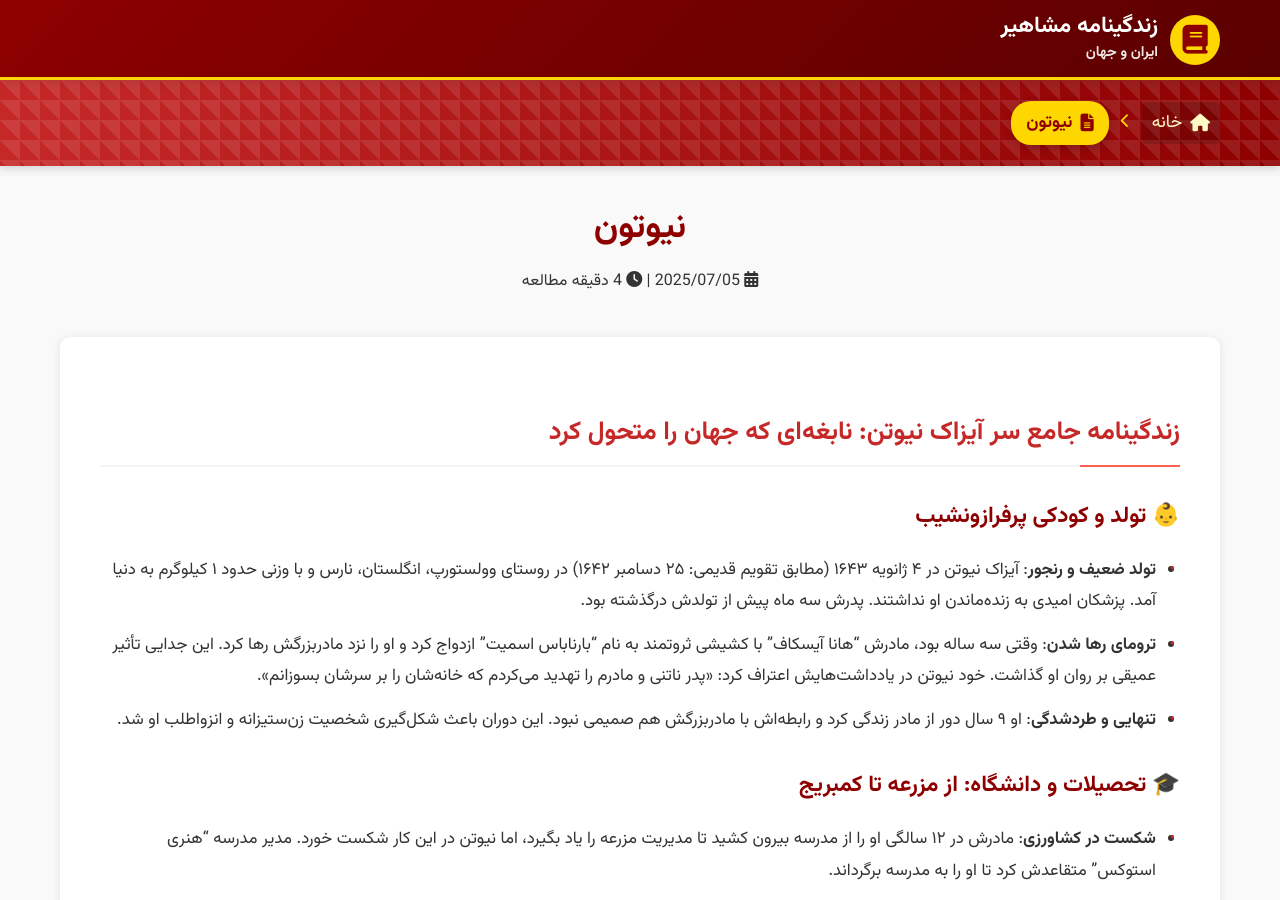
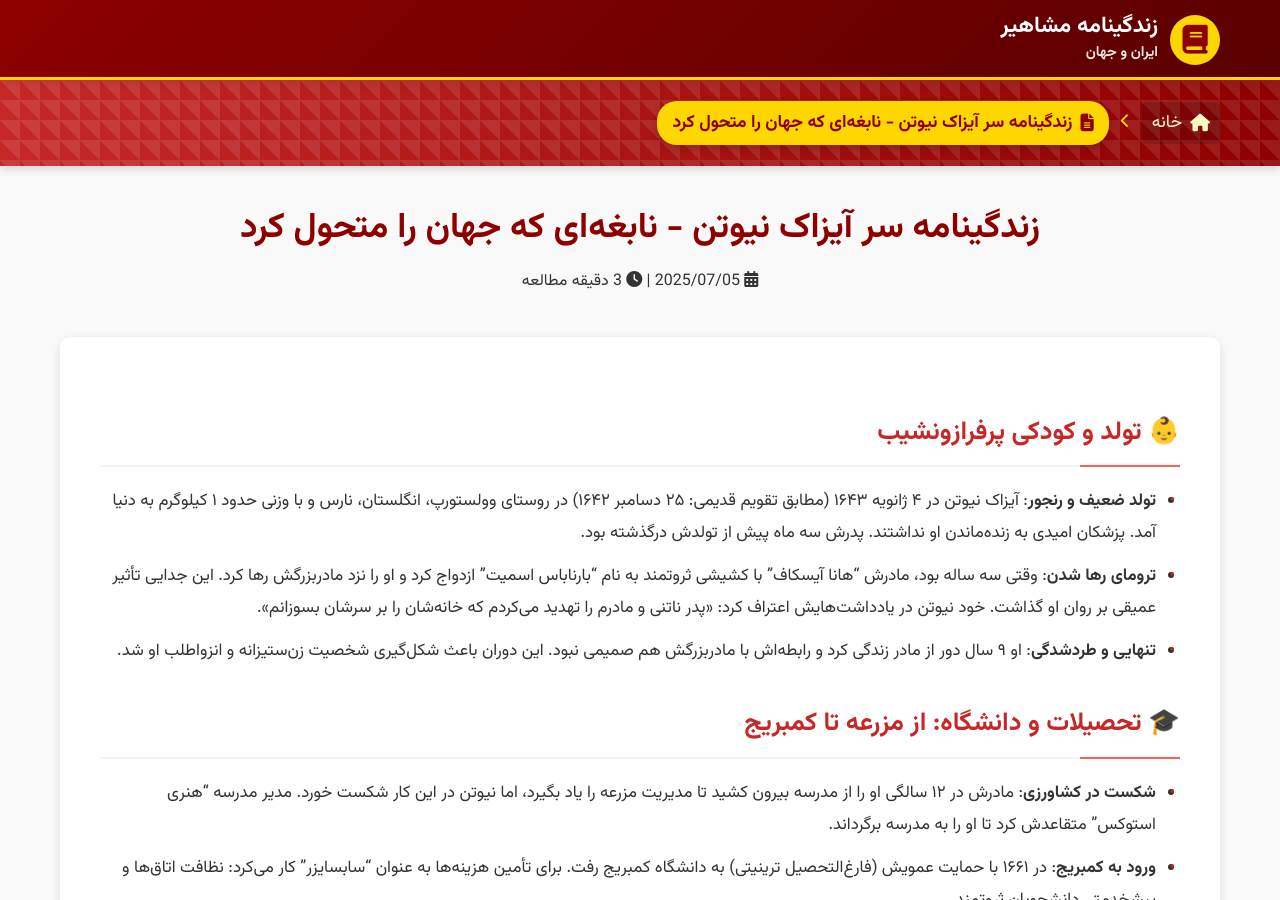
Before and after one commit to darkblog/darkblog.github.io, a Jekyll site: the page built from _posts/2025-7-5-65.md, in a window 1280 px wide and 900 px high. Built offline with Jekyll 4.4.1, drawn with Linux system fonts in a browser that asks for light colours.

Commit message:
Update 2025-7-5-65.md

```diff
--- a/_posts/2025-7-5-65.md
+++ b/_posts/2025-7-5-65.md
@@ -1,22 +1,20 @@
 ---
 layout: post
-title: نیوتون
+title: زندگینامه سر آیزاک نیوتن - نابغه‌ای که جهان را متحول کرد
 ---
 
-## زندگینامه جامع سر آیزاک نیوتن: نابغه‌ای که جهان را متحول کرد
-
-### 👶 تولد و کودکی پرفرازونشیب
+## 👶 تولد و کودکی پرفرازونشیب
 - **تولد ضعیف و رنجور**: آیزاک نیوتن در ۴ ژانویه ۱۶۴۳ (مطابق تقویم قدیمی: ۲۵ دسامبر ۱۶۴۲) در روستای وولستورپ، انگلستان، نارس و با وزنی حدود ۱ کیلوگرم به دنیا آمد. پزشکان امیدی به زنده‌ماندن او نداشتند. پدرش سه ماه پیش از تولدش درگذشته بود.
 - **ترومای رها شدن**: وقتی سه ساله بود، مادرش "هانا آیسکاف" با کشیشی ثروتمند به نام "بارناباس اسمیت" ازدواج کرد و او را نزد مادربزرگش رها کرد. این جدایی تأثیر عمیقی بر روان او گذاشت. خود نیوتن در یادداشت‌هایش اعتراف کرد: «پدر ناتنی و مادرم را تهدید می‌کردم که خانه‌شان را بر سرشان بسوزانم».
 - **تنهایی و طردشدگی**: او ۹ سال دور از مادر زندگی کرد و رابطه‌اش با مادربزرگش هم صمیمی نبود. این دوران باعث شکل‌گیری شخصیت زن‌ستیزانه و انزواطلب او شد.
 
-### 🎓 تحصیلات و دانشگاه: از مزرعه تا کمبریج
+## 🎓 تحصیلات و دانشگاه: از مزرعه تا کمبریج
 - **شکست در کشاورزی**: مادرش در ۱۲ سالگی او را از مدرسه بیرون کشید تا مدیریت مزرعه را یاد بگیرد، اما نیوتن در این کار شکست خورد. مدیر مدرسه "هنری استوکس" متقاعدش کرد تا او را به مدرسه برگرداند.
 - **ورود به کمبریج**: در ۱۶۶۱ با حمایت عمویش (فارغ‌التحصیل ترینیتی) به دانشگاه کمبریج رفت. برای تأمین هزینه‌ها به عنوان "سابسایزر" کار می‌کرد: نظافت اتاق‌ها و پیشخدمتی دانشجویان ثروتمند.
 - **شعار فلسفی**: در یادداشت‌های دانشگاهی نوشت:
   > «افلاطون دوست من و ارسطو هم دوست من است، اما بهترین دوست من حقیقت است».
 
-### 💡 سال‌های معجزه‌آسا و دستاوردهای انقلابی
+## 💡 سال‌های معجزه‌آسا و دستاوردهای انقلابی
 - **طاعون و بازگشت به وولستورپ** (۱۶۶۵-۱۶۶۷): با تعطیلی دانشگاه به دلیل طاعون، به زادگاهش بازگشت. در ۱۸ ماه، سه کشف بزرگ انجام داد:
   1. **قانون گرانش جهانی**: افسانه سیب معروف است، اما خودش نوشت:
      > «با دیدن سیب افتاده، پرسیدم: چرا سیب همیشه عمودی پایین می‌آید؟ چرا ماه نمی‌افتد؟».
@@ -30,13 +28,13 @@ title: نیوتون
   - **قانون گرانش جهانی**: توضیح حرکت سیارات با فرمول ریاضی.
 - **اختراع تلسکوپ بازتابی** (۱۶۶۸): اولین تلسکوپ کاربردی که انقلابی در نجوم ایجاد کرد.
 
-### 🧠 شخصیت مرموز و تناقض‌های رفتاری
+## 🧠 شخصیت مرموز و تناقض‌های رفتاری
 - **اختلال دوقطبی احتمالی**: بیوگرافی‌نویسان علائمی مانند دوره‌های شیدایی (کار مداوم بدون غذا خوردن) و افسردگی عمیق را ثبت کرده‌اند. در ۱۶۷۸ و پس از مرگ مادرش، دو بحران عصبی شدید داشت.
 - **وسواس در انتشار آثار**: از ترس انتقاد، سال‌ها حساب دیفرانسیل را مخفی کرد. هنگام انتشار "پرینسیپیا" فقط با فشار ستاره‌شناس "ادموند هالی" موافقت کرد.
 - **جنجال با لایبنیتس**: وقتی لایبنیتس ادعای ابداع حسابان کرد، نیوتن به عنوان رئیس انجمن سلطنتی، هیئتی متشکل از دوستانش تشکیل داد و خودش گزارش را نوشت که لایبنیتس را "سارق علمی" معرفی می‌کرد.
 - **زندگی عاشقانه مبهم**: هرگز ازدواج نکرد. تنها روابط عمیقش با خواهرزاده‌اش "کاترین بارتون" و ریاضیدان سوئیسی "فاتیو د دولیر" بود. برخی به رابطه همجنس‌گرایانه مشکوکند، اما شواهدی وجود ندارد.
 
-### ⚖️ سال‌های پایانی و میراث جاودان
+## ⚖️ سال‌های پایانی و میراث جاودان
 - **مناصب دولتی**:
   - رئیس ضرابخانه سلطنتی (۱۶۹۶): مسئول ضرب سکه و مبارزه با جعل‌کنندگان که منجر به اعدام چند نفر شد.
   - رئیس انجمن سلطنتی (۱۷۰۳-۱۷۲۷).
@@ -45,7 +43,7 @@ title: نیوتون
 - **اعتراف پایانی**:
   > «نمیدانم در چشم دنیا چگونه‌ام، اما خودم را کودکی می‌بینم که در ساحل دریا بازی می‌کند و گاه سنگی صافتر یا صدفی زیباتر از معمول می‌یابد، حال آنکه اقیانوس حقیقت ناشناخته، پیش رویم گسترده است».
 
-### 🌟 میراث علمی: چراغ راه علم مدرن
+## 🌟 میراث علمی: چراغ راه علم مدرن
 نیوتن با ترکیب **ریاضیات**، **آزمایش** و **مشاهده**، روش علمی مدرن را بنیان نهاد. قوانین او تا قرن‌ها پایه فیزیک کلاسیک بود تا اینکه نسبیت انیشتین آن را تکمیل کرد. انیشتین درباره‌اش گفت:
 > «طبیعت برای او کتابی باز بود که بی‌رنج می‌توانست حروفش را بخواند».
 
```
